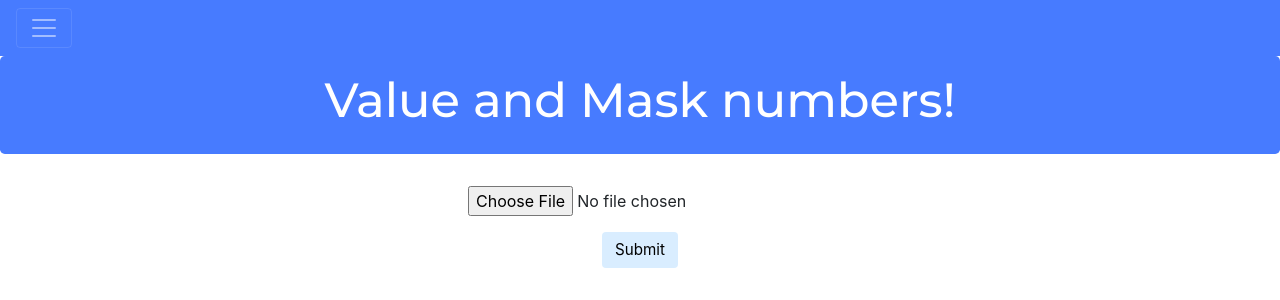
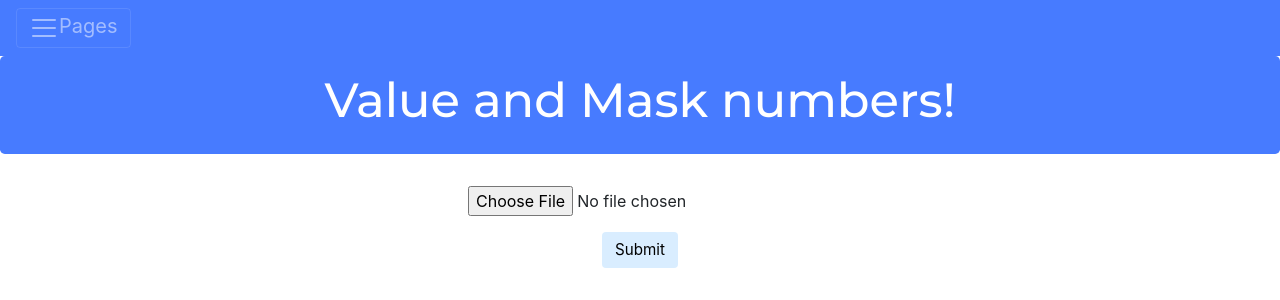
Before and after one commit to jDovey/gensite, a Flask app: page / in a window 1280 px wide. Shown: the top 300 px of the page. Run offline with Flask 2, Linux system fonts and the light colour scheme.

Commit message:
Added text to dropdown menu toggle

```diff
--- a/app/templates/layout.html
+++ b/app/templates/layout.html
@@ -3,21 +3,45 @@
 <html lang="en">
   <head>
     <!-- http://getbootstrap.com/docs/4.5/ -->
-        <link rel="stylesheet" href="https://cdn.jsdelivr.net/npm/bootstrap@4.5.3/dist/css/bootstrap.min.css" integrity="sha384-TX8t27EcRE3e/ihU7zmQxVncDAy5uIKz4rEkgIXeMed4M0jlfIDPvg6uqKI2xXr2" crossorigin="anonymous">
+    <link
+      rel="stylesheet"
+      href="https://cdn.jsdelivr.net/npm/bootstrap@4.5.3/dist/css/bootstrap.min.css"
+      integrity="sha384-TX8t27EcRE3e/ihU7zmQxVncDAy5uIKz4rEkgIXeMed4M0jlfIDPvg6uqKI2xXr2"
+      crossorigin="anonymous"
+    />
 
     <!-- http://getbootstrap.com/docs/4.5/ -->
-        <script src="https://code.jquery.com/jquery-3.5.1.slim.min.js" integrity="sha384-DfXdz2htPH0lsSSs5nCTpuj/zy4C+OGpamoFVy38MVBnE+IbbVYUew+OrCXaRkfj" crossorigin="anonymous"></script>
-        <script src="https://cdn.jsdelivr.net/npm/bootstrap@4.5.3/dist/js/bootstrap.bundle.min.js" integrity="sha384-ho+j7jyWK8fNQe+A12Hb8AhRq26LrZ/JpcUGGOn+Y7RsweNrtN/tE3MoK7ZeZDyx" crossorigin="anonymous"></script>
+    <script
+      src="https://code.jquery.com/jquery-3.5.1.slim.min.js"
+      integrity="sha384-DfXdz2htPH0lsSSs5nCTpuj/zy4C+OGpamoFVy38MVBnE+IbbVYUew+OrCXaRkfj"
+      crossorigin="anonymous"
+    ></script>
+    <script
+      src="https://cdn.jsdelivr.net/npm/bootstrap@4.5.3/dist/js/bootstrap.bundle.min.js"
+      integrity="sha384-ho+j7jyWK8fNQe+A12Hb8AhRq26LrZ/JpcUGGOn+Y7RsweNrtN/tE3MoK7ZeZDyx"
+      crossorigin="anonymous"
+    ></script>
 
-        <link href="https://fonts.googleapis.com/css2?family=Montserrat:wght@500&display=swap" rel="stylesheet">
-        <link href="/static/styles.css" rel="stylesheet">
-        <meta name="viewport" content="initial-scale=1, width=device-width">
+    <link
+      href="https://fonts.googleapis.com/css2?family=Montserrat:wght@500&display=swap"
+      rel="stylesheet"
+    />
+    <link href="/static/styles.css" rel="stylesheet" />
+    <meta name="viewport" content="initial-scale=1, width=device-width" />
     <title>{% block title %}{% endblock %}</title>
   </head>
   <body>
-        <nav class="navbar navbar-dark" style="background-color: #477bff;">
-            <button class="navbar-toggler" type="button" data-toggle="collapse" data-target="#navbarNavAltMarkup" aria-controls="navbarNavAltMarkup" aria-expanded="false" aria-label="Toggle navigation">
-              <span class="navbar-toggler-icon"></span>
+    <nav class="navbar navbar-dark" style="background-color: #477bff">
+      <button
+        class="navbar-toggler"
+        type="button"
+        data-toggle="collapse"
+        data-target="#navbarNavAltMarkup"
+        aria-controls="navbarNavAltMarkup"
+        aria-expanded="false"
+        aria-label="Toggle navigation"
+      >
+        <span class="navbar-toggler-icon"></span>Pages
       </button>
       <div class="collapse navbar-collapse" id="navbarNavAltMarkup">
         <div class="navbar-nav">
```
Lines whose indentation alone changed are shown as unchanged.
